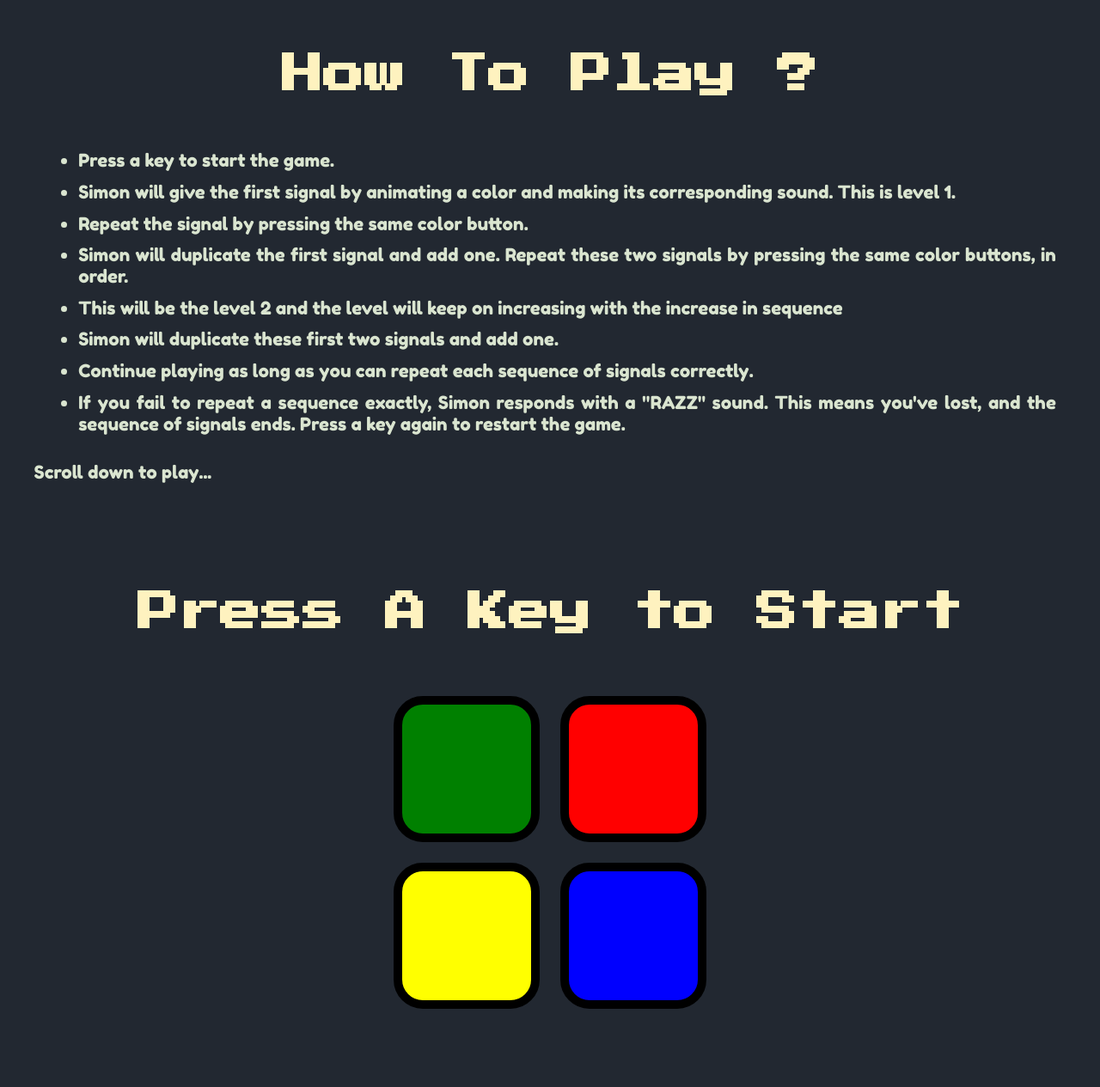
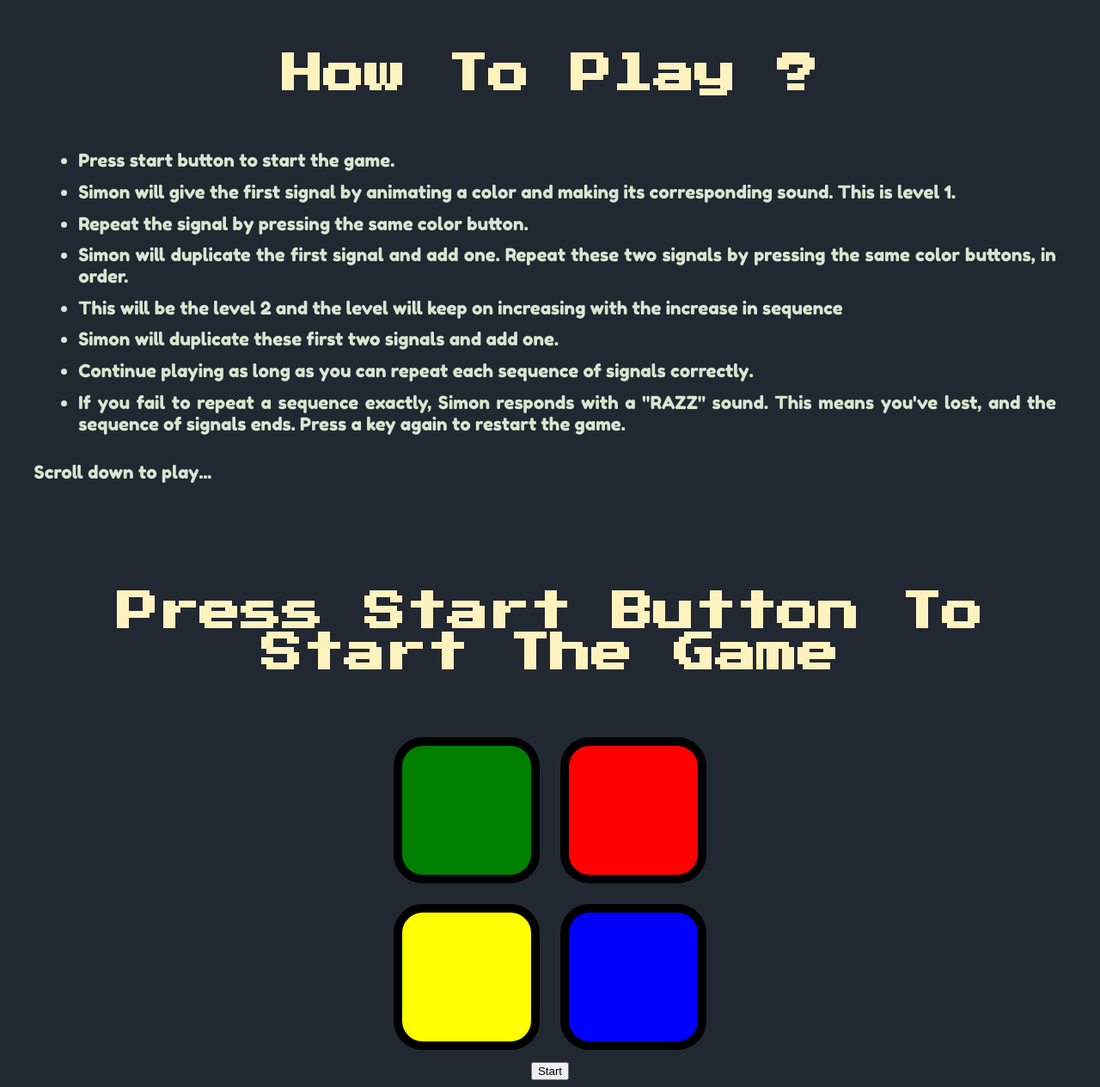
Before and after one commit to rohangupta11/Simon-Game, a plain HTML site: page index.html in a window 1280 px wide. Shown: the whole page at 86% size. Before the commit the page ends 1196 px from the top, so only its background shows below. Drawn offline with nearby package versions, Linux system fonts and the light colour scheme.

Commit message:
Update index.html

```diff
--- a/index.html
+++ b/index.html
@@ -18,9 +18,9 @@
 
   <body>
     <div class="inst-container">
-      <h3 class="title">How To Play ?</h3>
+      <h3 class="title" id="instruction-title">How To Play ?</h3>
       <ul class="instructions">
-        <li>Press a key to start the game.</li>
+        <li>Press start button to start the game.</li>
         <li>
           Simon will give the first signal by animating a color and making its
           corresponding sound. This is level 1.
@@ -46,7 +46,7 @@
       </ul>
       <p class="instructions">Scroll down to play...</p>
     </div>
-    <h1 class="title" id="level-title">Press A Key to Start</h1>
+    <h1 class="title" id="level-title">Press Start Button To Start The Game</h1>
     <div class="container">
       <div class="row">
         <div type="button" id="green" class="btn green"></div>
@@ -59,6 +59,7 @@
         <div type="button" id="blue" class="btn blue"></div>
       </div>
     </div>
+    <button class="start-button">Start</button>
     <script src="https://ajax.googleapis.com/ajax/libs/jquery/3.3.1/jquery.min.js"></script>
     <script src="game.js"></script>
   </body>
```
